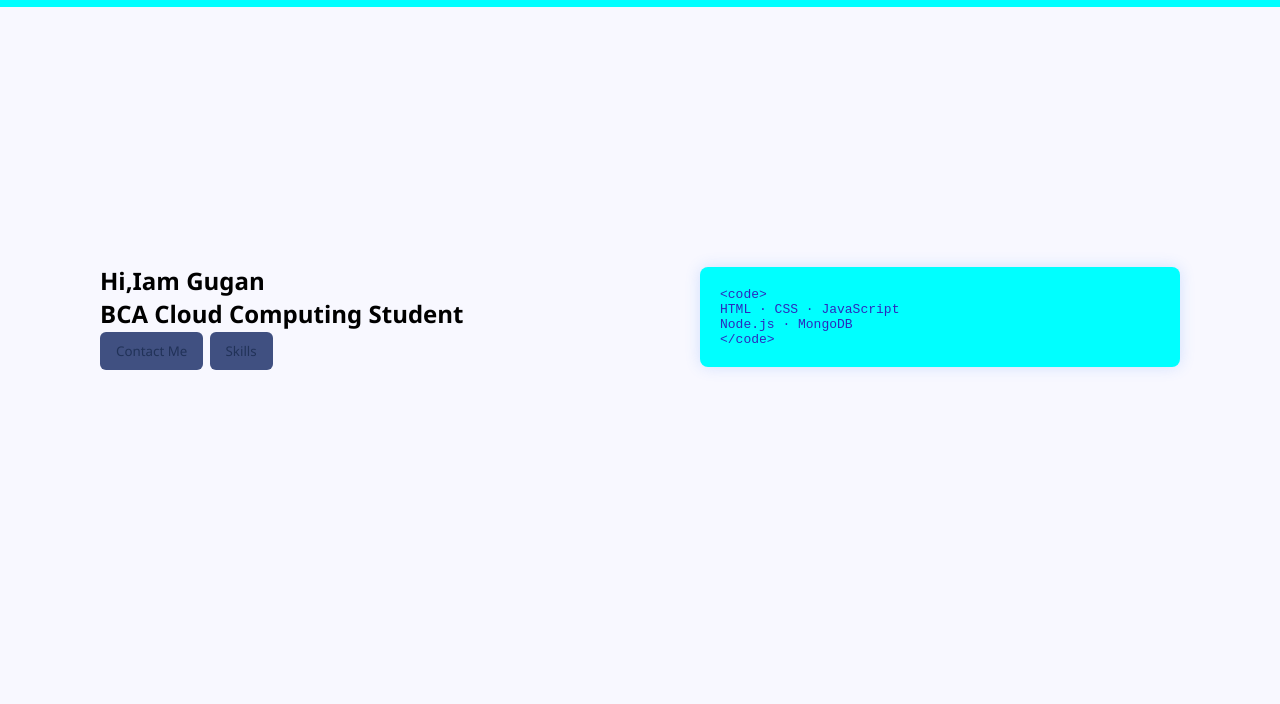
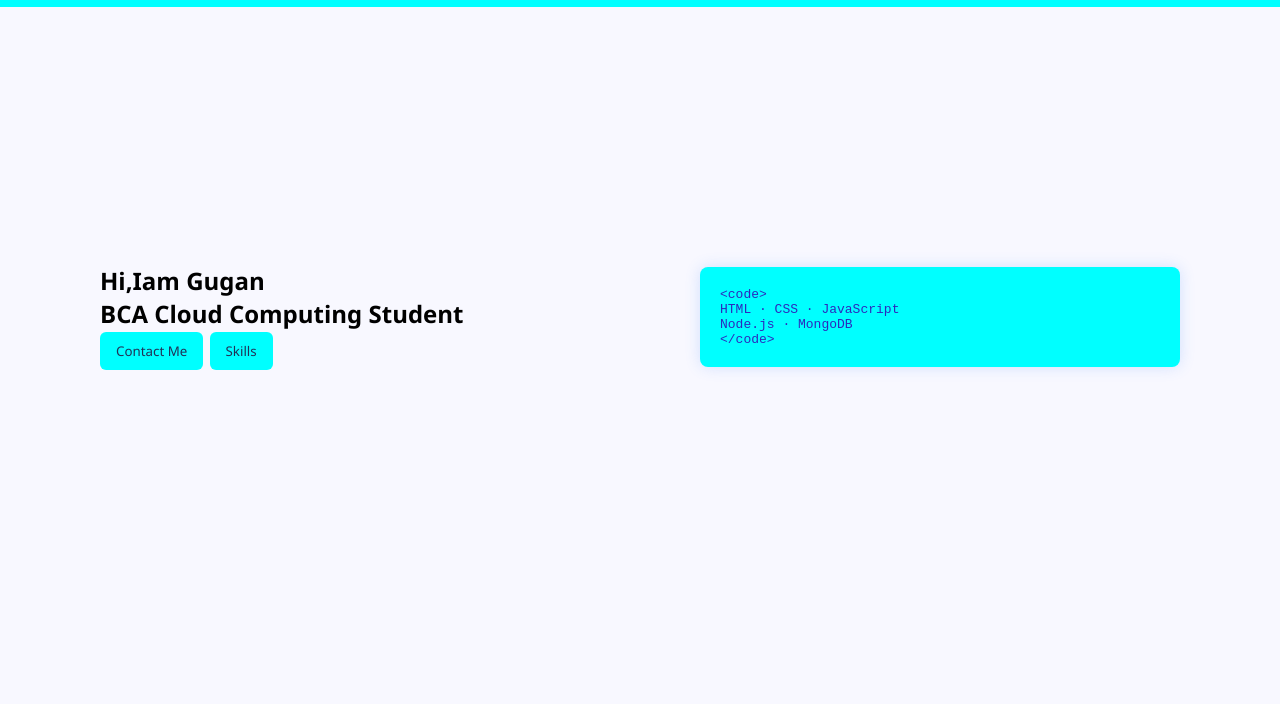
Before and after one commit to guganr21/PORTFOLIO_R, a plain HTML site: page frontend/index.html in a window 1280 px wide. Shown: the part 73-777 px from the top of the page. Drawn offline with Linux system fonts and the light colour scheme.

Commit message:
Update style.css

```diff
--- a/frontend/style.css
+++ b/frontend/style.css
@@ -104,7 +104,7 @@ body {
 
 /* BUTTONS */
 .hero-buttons button {
-  background: #405081;
+  background: #00ffff ;
   color: #213258;
   border: none;
   padding: 10px 16px;
```
